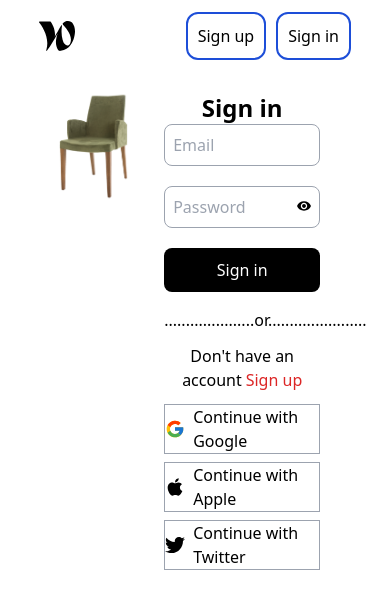
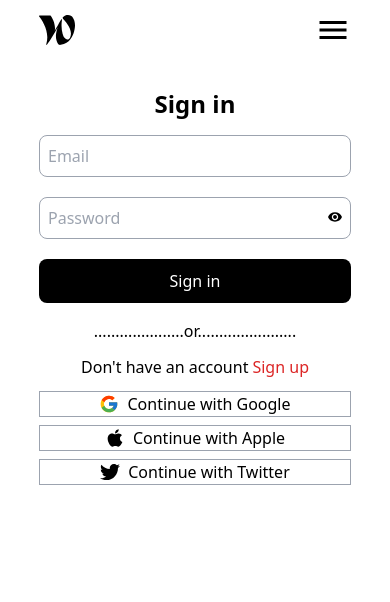
Before and after one commit to BridgetKas/authenticationApp, a React (Vite) app: page /logIn in a window 390 px wide. Shown: the top 602 px of the page. Built offline with nearby package versions, Linux system fonts and the light colour scheme.

Commit message:
Added responsiveness to the signin page

```diff
--- a/src/components/topBar.tsx
+++ b/src/components/topBar.tsx
@@ -1,5 +1,5 @@
-import React from 'react'
 import { SiWelcometothejungle } from "react-icons/si";
+import { MdMenu } from "react-icons/md";
 import { NavLink } from "react-router-dom";
 import Button from './button';
 
@@ -27,7 +27,7 @@ function TopBar() {
             <SiWelcometothejungle />
         </div>
 
-        <div className="flex items-center gap-2.5">
+        <div className="hidden sm:flex sm:items-center sm:gap-2.5">
             {
                 mainbar.map(item =>(
                     <div key={item.id} >
@@ -38,6 +38,9 @@ function TopBar() {
                 ))
             }
         </div>
+        <div className="block text-4xl items-center sm:hidden">
+            <MdMenu />
+        </div>
 
     </div>
   )
--- a/src/pages/signIn.tsx
+++ b/src/pages/signIn.tsx
@@ -20,14 +20,14 @@ function SignInPage() {
 
   return (
     <>
-    <div className="flex flex-row align-center w-[80%] mx-auto mt-8 gap-4">
-      <div className="w-[35%]">
+    <div className=" sm:flex sm:flex-row sm:content-between sm:flex-wrap sm:w-[80%] sm:mx-auto sm:mt-8 sm:gap-[26px]">
+      <div className="hidden sm:w-[45%] sm:block sm:self-center">
         <img src='/greenChair.png'/>
       </div>
-      <div className='self-stretch w-[50%]'>
+      <div className='w-[80%] mx-auto mt-[40px] sm:self-stretch sm:w-[50%] sm:m-0 sm:w-[95%}'>
 
         <form >
-          <h1 className="text-center font-semibold text-2xl">Sign in</h1>
+          <h1 className="text-center font-semibold text-2xl mb-[15px]">Sign in</h1>
           <input
             type ='email'
             name='email'
```
